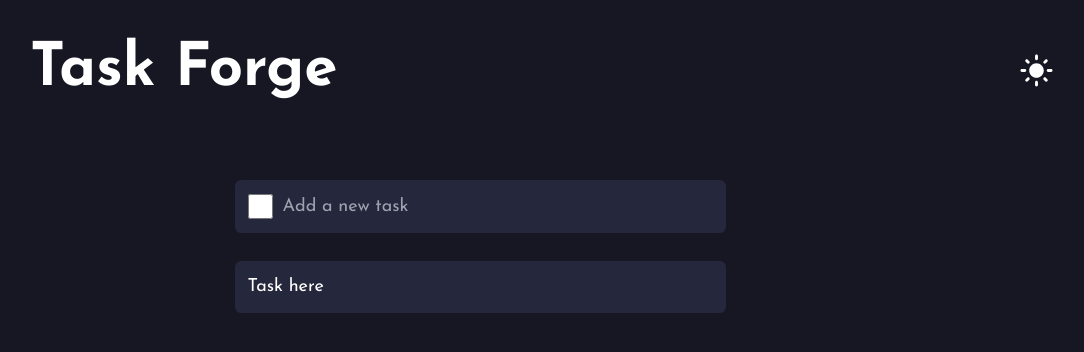
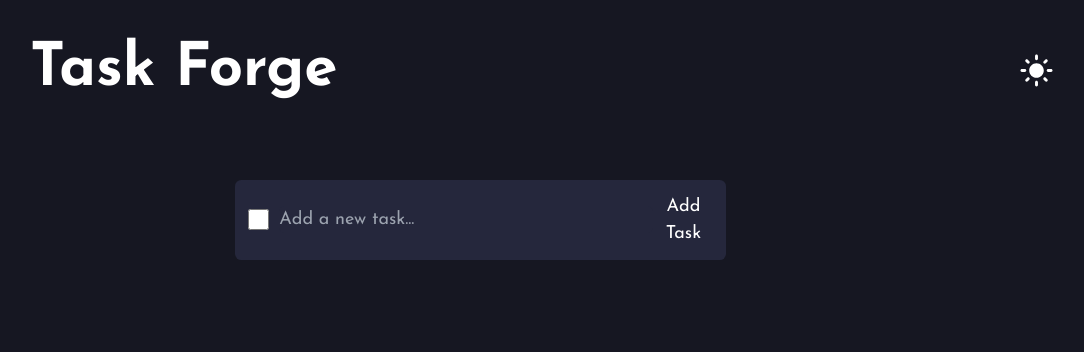
Before and after one commit to AbhinavGupta-de/todo-app, a React (Create React App) app: page / in a window 1280 px wide. Shown: the top 352 px of the page, without its empty margins (98-1182 px from the left). Built offline with nearby package versions, Linux system fonts and the light colour scheme.

Commit message:
The Todo List is working

```diff
--- a/public/index.html
+++ b/public/index.html
@@ -14,6 +14,13 @@
 			href="https://fonts.googleapis.com/css2?family=Josefin+Sans:ital,wght@0,400;0,500;0,600;0,700;1,400;1,500;1,600;1,700&display=swap"
 			rel="stylesheet"
 		/>
+
+		<link rel="preconnect" href="https://fonts.googleapis.com" />
+		<link rel="preconnect" href="https://fonts.gstatic.com" crossorigin />
+		<link
+			href="https://fonts.googleapis.com/css2?family=Rajdhani:wght@300&display=swap"
+			rel="stylesheet"
+		/>
 		<link rel="icon" href="%PUBLIC_URL%/tickIcon.ico" />
 		<title>Task Forge</title>
 	</head>
--- /dev/null
+++ b/src/Components/todolist/List.js
@@ -0,0 +1,30 @@
+import React from 'react';
+import RadioButtonUncheckedIcon from '@mui/icons-material/RadioButtonUnchecked';
+import CheckCircleIcon from '@mui/icons-material/CheckCircle';
+import CloseIcon from '@mui/icons-material/Close';
+
+const List = ({ todo, statusToggle, closeTask }) => {
+	const statusToggleHandler = () => {
+		statusToggle(todo.id);
+	};
+
+	const closeTaskHandler = () => {
+		closeTask(todo.id);
+	};
+
+	return (
+		<li key={todo.id} id="todo-list">
+			<div className="flex flex-row justify-between">
+				<div onClick={statusToggleHandler} className="mr-2">
+					{todo.status ? <CheckCircleIcon /> : <RadioButtonUncheckedIcon />}
+				</div>
+				{todo.description}
+			</div>
+			<button onClick={closeTaskHandler}>
+				<CloseIcon id="close-icon" />
+			</button>
+		</li>
+	);
+};
+
+export default List;
--- a/src/Components/todolist/NewTask.js
+++ b/src/Components/todolist/NewTask.js
@@ -1,13 +1,47 @@
-import React, { useContext } from 'react';
-// import { TaskContext } from '../Context/TaskContext';
+import React, { useState } from 'react';
 
-const NewTask = () => {
-	// const data = useContext(TaskContext);
+// TODO Rewrite the random id generator to be more efficient
+
+const NewTask = ({ length, addTask }) => {
+	const [task, setTask] = useState(null);
+
+	const handleTask = (e) => {
+		setTask(e.target.value);
+	};
+
+	const newTask = () => {
+		if (task === null) return;
+		if (task.trim !== '') {
+			const newTodo = {
+				id: length + 1,
+				description: task,
+				completed: false,
+			};
+
+			addTask((prevTodos) => {
+				return [...prevTodos, newTodo];
+			});
+			setTask('');
+		} else {
+			alert('Please enter a task');
+		}
+	};
 
 	return (
-		<div className="task-container mb-7">
-			<input type="checkbox" className="checkbox" />
-			<input type="text" placeholder="Add a new task" className="tasks" />
+		<div className="mb-7">
+			<form onSubmit={(e) => e.preventDefault()} className="task-container">
+				<input type="checkbox" className="checkbox" />
+				<input
+					type="text"
+					placeholder="Add a new task..."
+					className="tasks"
+					value={task}
+					onChange={handleTask}
+				/>
+				<button className="inline" onClick={newTask}>
+					Add Task
+				</button>
+			</form>
 		</div>
 	);
 };
--- a/src/Components/todolist/TaskList.js
+++ b/src/Components/todolist/TaskList.js
@@ -1,24 +1,65 @@
-import React from 'react';
-import RadioButtonUncheckedIcon from '@mui/icons-material/RadioButtonUnchecked';
-import CheckCircleIcon from '@mui/icons-material/CheckCircle';
-import CloseIcon from '@mui/icons-material/Close';
+import React, { useState } from 'react';
+
 import NewTask from './NewTask';
+import List from './List';
 
-// TODO Make the tasks editable
 // TODO Make the tasks deletable
-// TODO Make the tasks checkable
 // TODO Make the tasks moveable
 // TODO Make the tasks reorderable
 // TODO Make the tasks filterable
 // TODO Make the number of tasks visible ---> 3 tasks left...
 
 const TaskList = () => {
+	const [todos, setTodos] = useState([]);
+	const [filterSting, setFilterString] = useState('all');
+
+	const closeTask = (id) => {
+		const updatedTodos = todos.filter((todo) => todo.id !== id);
+		setTodos(updatedTodos);
+	};
+
+	const statusToggle = (id) => {
+		const updatedTodos = todos.map((todo) => {
+			if (todo.id === id) {
+				todo.status = !todo.status;
+			}
+			return todo;
+		});
+		setTodos(updatedTodos);
+	};
+
+	if (todos.length === 0)
+		return (
+			<div className="w-3/5">
+				<NewTask addTask={setTodos} length={todos.length} />
+			</div>
+		);
+
 	return (
 		<div className="w-3/5">
-			<NewTask />
+			<NewTask addTask={setTodos} length={todos.length} />
 			<div className="task-container">
-				<ul className="bt-1">
-					<li>Task here</li>
+				<ul className="bt-1 w-full text-left">
+					{todos.map((todo) => {
+						return (
+							<List
+								todo={todo}
+								closeTask={closeTask}
+								statusToggle={statusToggle}
+							/>
+						);
+					})}
+					<li>
+						<div className="list-options">
+							<span>{todos.length} items left</span>
+							<div className="flex flex-row justify-between">
+								<button className="mr-2">All</button>
+								<button className="mr-2">Active</button>
+								<button>Completed</button>
+							</div>
+							<button>Clear Completed</button>
+						</div>
+					</li>
 				</ul>
 			</div>
 		</div>
--- a/src/styles.css
+++ b/src/styles.css
@@ -31,6 +31,8 @@ body {
 	border: none;
 	border-radius: 5px;
 	width: 100%;
+	overflow: hidden;
+	text-overflow: ellipsis;
 }
 .tasks:focus {
 	outline: none;
@@ -47,17 +49,13 @@ body {
 }
 
 #todo-list {
-	border-bottom: 1px solid hsl(236, 9%, 61%);
+	border-bottom: 2px solid hsl(235, 5%, 43%);
 	width: 100%;
 	margin: 2px;
 	display: flex;
 	justify-content: space-between;
+	padding-bottom: 10px;
 }
-
-#todo-list span {
-	text-align: left;
-}
-
 #close-icon {
 	display: none;
 }
@@ -67,3 +65,13 @@ body {
 		display: block;
 	}
 }
+
+.list-options {
+	display: flex;
+	justify-content: space-between;
+	align-items: center;
+	width: 100%;
+	font-size: 0.8rem;
+	font-family: 'Rajdhani', sans-serif;
+	font-weight: 100;
+}
```
